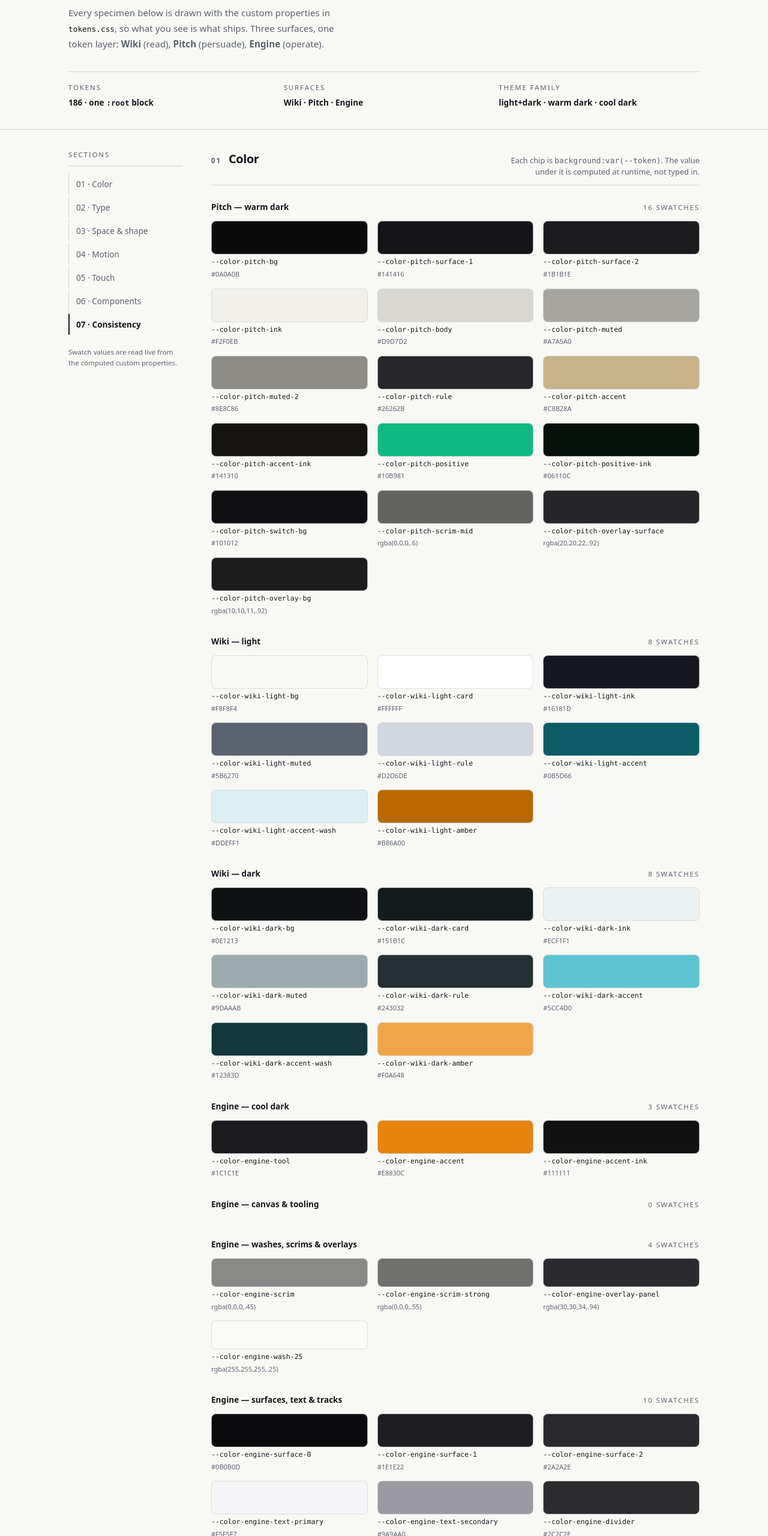
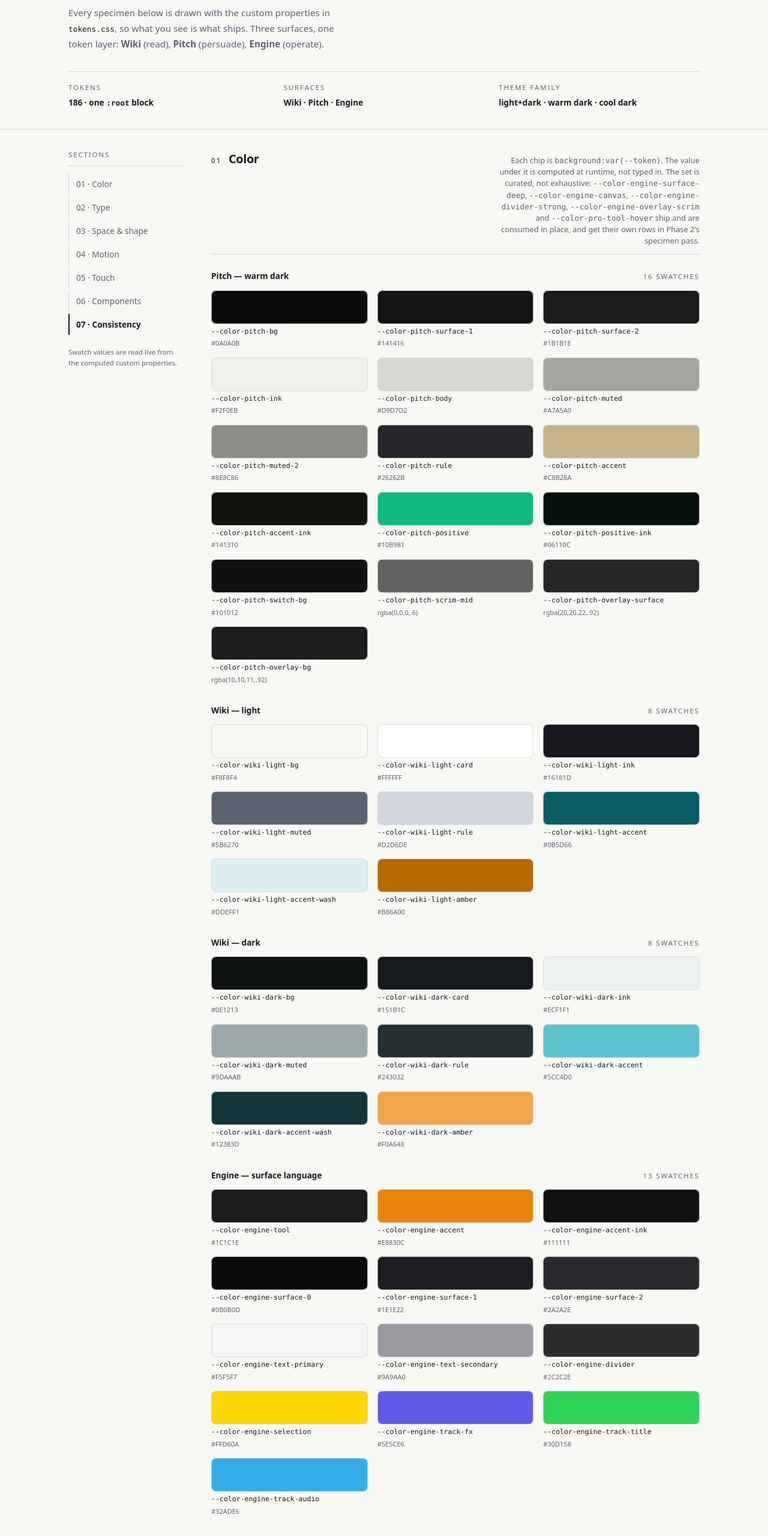
Before and after one commit to IrfanAdam/camera-shots, a plain HTML site: page design-system/index.html in a window 1280 px wide. Shown: the part 240-2800 px from the top of the page at 60% size. Drawn offline with Linux system fonts and the light colour scheme.

Commit message:
docs(ds): prune retired swatches from the gallery [plan:.hermes/plans/2026-11-24_011239-ds-one-language-every-page.md#phase-1]
The colour gallery now documents the 186-token contract instead of the 292-key
interim set: 62 swatch rows over seven groups, no row naming a retired key.

- "Engine — cool dark" and "Engine — surfaces, text & tracks" merge into one
  "Engine — surface language" group (13 rows) — Task 11's one-palette label.
- "Engine — canvas & tooling" is gone: every key in it was a decoy.
- "Engine — scrims, washes & overlays" keeps its four live keys, including the
  two collision names (color.engine.tool, color.engine.overlay.panel), which
  render their live values from CSSOM rather than a typed hex.
- The curated gap is stated in the section head, not papered over: surface.deep,
  canvas, divider.strong, overlay.scrim and pro.tool.hover ship without a row
  and get theirs in Phase 2's specimen pass. No 67-row fabrication.

Verified in the browser: 62 swatches, group tags sum to 62, both token totals
read 186, 0 empty values, 0 transparent chips, 0 var() undefined, document
width 390 at a 390 viewport (identical overflow profile to 10285cc), and no
computed colour/font/spacing property changed on the chrome — the only deltas
are row counts and the section heights they imply.

```diff
--- a/design-system/index.html
+++ b/design-system/index.html
@@ -502,7 +502,7 @@ footer code{color:var(--g-ink)}
       <div class="sec-head">
         <span class="sec-num">01</span>
         <h2 id="color-h">Color</h2>
-        <p>Each chip is <code>background:var(--token)</code>. The value under it is computed at runtime, not typed in.</p>
+        <p>Each chip is <code>background:var(--token)</code>. The value under it is computed at runtime, not typed in. The set is curated, not exhaustive: <code>--color-engine-surface-deep</code>, <code>--color-engine-canvas</code>, <code>--color-engine-divider-strong</code>, <code>--color-engine-overlay-scrim</code> and <code>--color-pro-tool-hover</code> ship and are consumed in place, and get their own rows in Phase 2's specimen pass.</p>
       </div>
 
       <div class="swgroup">
@@ -556,33 +556,11 @@ footer code{color:var(--g-ink)}
       </div>
 
       <div class="swgroup">
-        <div class="swgroup-head"><h3>Engine — cool dark</h3><span class="tag">—</span></div>
+        <div class="swgroup-head"><h3>Engine — surface language</h3><span class="tag">—</span></div>
         <div class="swgrid">
           <div class="sw"><span class="sw-chip" style="background:var(--color-engine-tool)"></span><code>--color-engine-tool</code><span class="sw-val" data-live="--color-engine-tool">—</span></div>
           <div class="sw"><span class="sw-chip" style="background:var(--color-engine-accent)"></span><code>--color-engine-accent</code><span class="sw-val" data-live="--color-engine-accent">—</span></div>
           <div class="sw"><span class="sw-chip" style="background:var(--color-engine-accent-ink)"></span><code>--color-engine-accent-ink</code><span class="sw-val" data-live="--color-engine-accent-ink">—</span></div>
-        </div>
-      </div>
-
-      <div class="swgroup">
-        <div class="swgroup-head"><h3>Engine — canvas &amp; tooling</h3><span class="tag">—</span></div>
-        <div class="swgrid compact">
-        </div>
-      </div>
-
-      <div class="swgroup">
-        <div class="swgroup-head"><h3>Engine — washes, scrims &amp; overlays</h3><span class="tag">—</span></div>
-        <div class="swgrid compact">
-          <div class="sw"><span class="sw-chip" style="background:var(--color-engine-scrim)"></span><code>--color-engine-scrim</code><span class="sw-val" data-live="--color-engine-scrim">—</span></div>
-          <div class="sw"><span class="sw-chip" style="background:var(--color-engine-scrim-strong)"></span><code>--color-engine-scrim-strong</code><span class="sw-val" data-live="--color-engine-scrim-strong">—</span></div>
-          <div class="sw"><span class="sw-chip" style="background:var(--color-engine-overlay-panel)"></span><code>--color-engine-overlay-panel</code><span class="sw-val" data-live="--color-engine-overlay-panel">—</span></div>
-          <div class="sw"><span class="sw-chip" style="background:var(--color-engine-wash-25)"></span><code>--color-engine-wash-25</code><span class="sw-val" data-live="--color-engine-wash-25">—</span></div>
-        </div>
-      </div>
-
-      <div class="swgroup">
-        <div class="swgroup-head"><h3>Engine — surfaces, text &amp; tracks</h3><span class="tag">—</span></div>
-        <div class="swgrid">
           <div class="sw"><span class="sw-chip" style="background:var(--color-engine-surface-0)"></span><code>--color-engine-surface-0</code><span class="sw-val" data-live="--color-engine-surface-0">—</span></div>
           <div class="sw"><span class="sw-chip" style="background:var(--color-engine-surface-1)"></span><code>--color-engine-surface-1</code><span class="sw-val" data-live="--color-engine-surface-1">—</span></div>
           <div class="sw"><span class="sw-chip" style="background:var(--color-engine-surface-2)"></span><code>--color-engine-surface-2</code><span class="sw-val" data-live="--color-engine-surface-2">—</span></div>
@@ -593,6 +571,16 @@ footer code{color:var(--g-ink)}
           <div class="sw"><span class="sw-chip" style="background:var(--color-engine-track-fx)"></span><code>--color-engine-track-fx</code><span class="sw-val" data-live="--color-engine-track-fx">—</span></div>
           <div class="sw"><span class="sw-chip" style="background:var(--color-engine-track-title)"></span><code>--color-engine-track-title</code><span class="sw-val" data-live="--color-engine-track-title">—</span></div>
           <div class="sw"><span class="sw-chip" style="background:var(--color-engine-track-audio)"></span><code>--color-engine-track-audio</code><span class="sw-val" data-live="--color-engine-track-audio">—</span></div>
+        </div>
+      </div>
+
+      <div class="swgroup">
+        <div class="swgroup-head"><h3>Engine — scrims, washes &amp; overlays</h3><span class="tag">—</span></div>
+        <div class="swgrid compact">
+          <div class="sw"><span class="sw-chip" style="background:var(--color-engine-scrim)"></span><code>--color-engine-scrim</code><span class="sw-val" data-live="--color-engine-scrim">—</span></div>
+          <div class="sw"><span class="sw-chip" style="background:var(--color-engine-scrim-strong)"></span><code>--color-engine-scrim-strong</code><span class="sw-val" data-live="--color-engine-scrim-strong">—</span></div>
+          <div class="sw"><span class="sw-chip" style="background:var(--color-engine-overlay-panel)"></span><code>--color-engine-overlay-panel</code><span class="sw-val" data-live="--color-engine-overlay-panel">—</span></div>
+          <div class="sw"><span class="sw-chip" style="background:var(--color-engine-wash-25)"></span><code>--color-engine-wash-25</code><span class="sw-val" data-live="--color-engine-wash-25">—</span></div>
         </div>
       </div>
 
```
